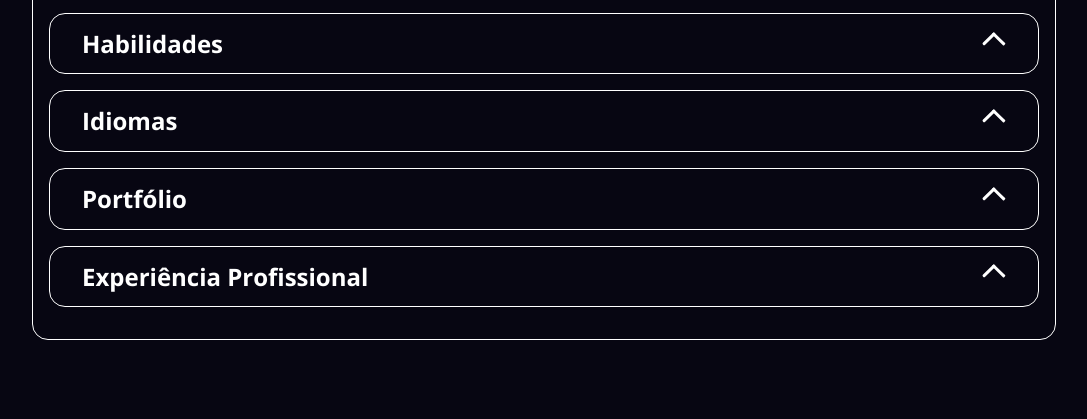
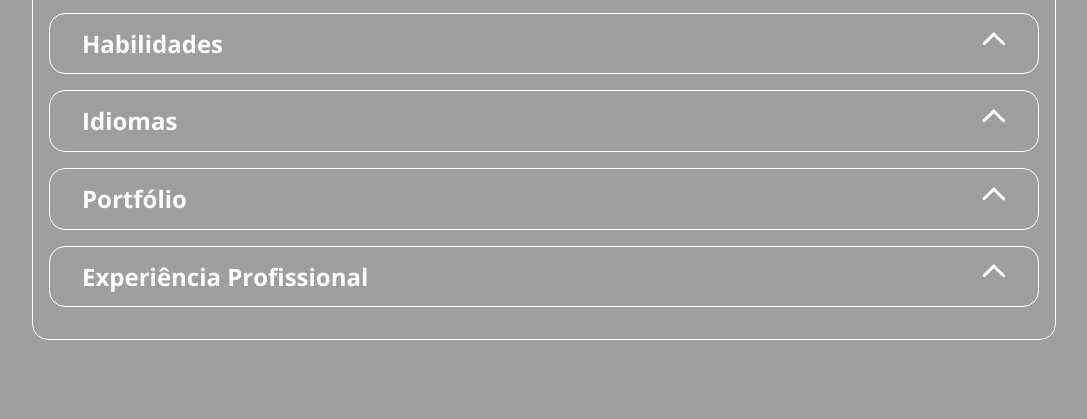
Before and after one commit to martinswilliam/Portfolio, a plain HTML site: page index.html in a window 1280 px wide. Shown: the part 381-800 px from the top of the page, without its empty margins (96-1183 px from the left). Drawn offline with nearby package versions, Linux system fonts and the light colour scheme; the site is published under a folder, as on GitHub Pages, so addresses that start at the root find nothing.

Commit message:
background changed

```diff
--- a/assets/css/global.css
+++ b/assets/css/global.css
@@ -30,7 +30,7 @@ a:hover {
 }
 
 body {
-    background-image: url(/assets/img/degrade2.jpeg);
+    background-image: url(../img/degrade2.jpeg);
     background-repeat: no-repeat;
     background-size: cover;
     background-color: #070612;
```
